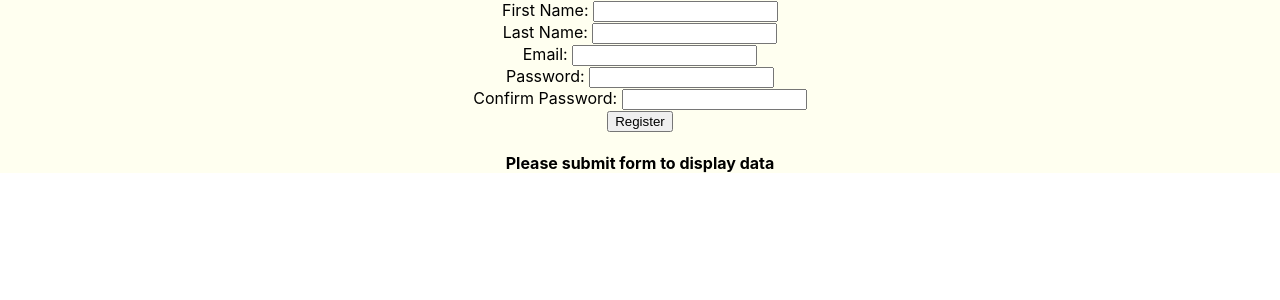
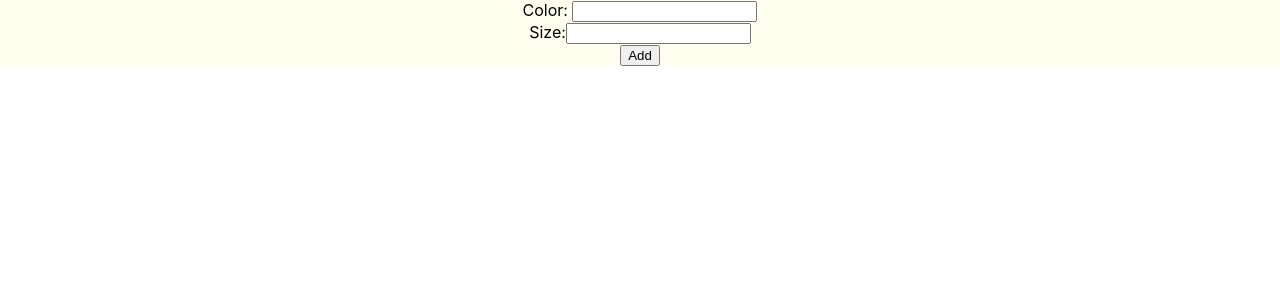
Before and after one commit to Jpgarrett24/basic_react, a React (Create React App) app: page / in a window 1280 px wide. Shown: the top 300 px of the page. Built offline with nearby package versions, Linux system fonts and the light colour scheme.

Commit message:
box generator assignment in progress

```diff
--- a/src/App.js
+++ b/src/App.js
@@ -1,17 +1,20 @@
-
 import React, { useState } from 'react';
 import './App.css';
-import UserForm from "./components/UserForm"
-import FormData from "./components/FormData"
+import BoxForm from "./components/BoxForm.js";
+import Box from "./components/Box.js";
 
 function App() {
 
-  const [users, setUsers] = useState([])
+  const [users, setUsers] = useState([]);
+
+  const [boxes, setBoxes] = useState([]);
 
   return (
     <div className="App container">
-      <UserForm users={users} setUsers={setUsers} />
-      <FormData inputs={users}></FormData>
+      <BoxForm boxes={boxes} setBoxes={setBoxes}></BoxForm>
+      {boxes.map((box, idx) => {
+        return (<Box key={idx} box={box} />)
+      })}
     </div>
   );
 }
--- /dev/null
+++ b/src/components/Box.js
@@ -0,0 +1,19 @@
+import React, { useState } from "react";
+
+const Box = (props) => {
+    const { color, height, width } = props.box;
+
+    return (
+        <>
+            <section style={{
+                backgroundColor: color,
+                height: height,
+                width: width,
+                display: "inline-block",
+                margin: "1%"
+            }}></section>
+        </>
+    )
+}
+
+export default Box;
--- /dev/null
+++ b/src/components/BoxForm.js
@@ -0,0 +1,40 @@
+import React, { useState } from "react";
+
+const BoxForm = (props) => {
+    const { boxes, setBoxes } = useState(props.boxes);
+
+    let box = {
+        color: "",
+        height: "100px",
+        width: "100px",
+    }
+
+    const newBox = (event) => {
+        box.color = event.target.value;
+    }
+
+    const newSize = (event) => {
+        [box.height, box.width] = [event.target.value, event.target.value];
+    }
+
+    const handleSubmit = (event) => {
+        event.preventDefault();
+        props.setBoxes([box]);
+    }
+
+    return (
+        <>
+            <form onSubmit={handleSubmit}>
+                <label htmlFor="color">Color: </label>
+                <input type="text" id="color" onChange={newBox} />
+                <br />
+                <label htmlFor="size">Size:</label>
+                <input type="number" id="size" onChange={newSize} />
+                <br />
+                <input type="submit" value="Add" />
+            </form>
+        </>
+    )
+}
+
+export default BoxForm;
```
